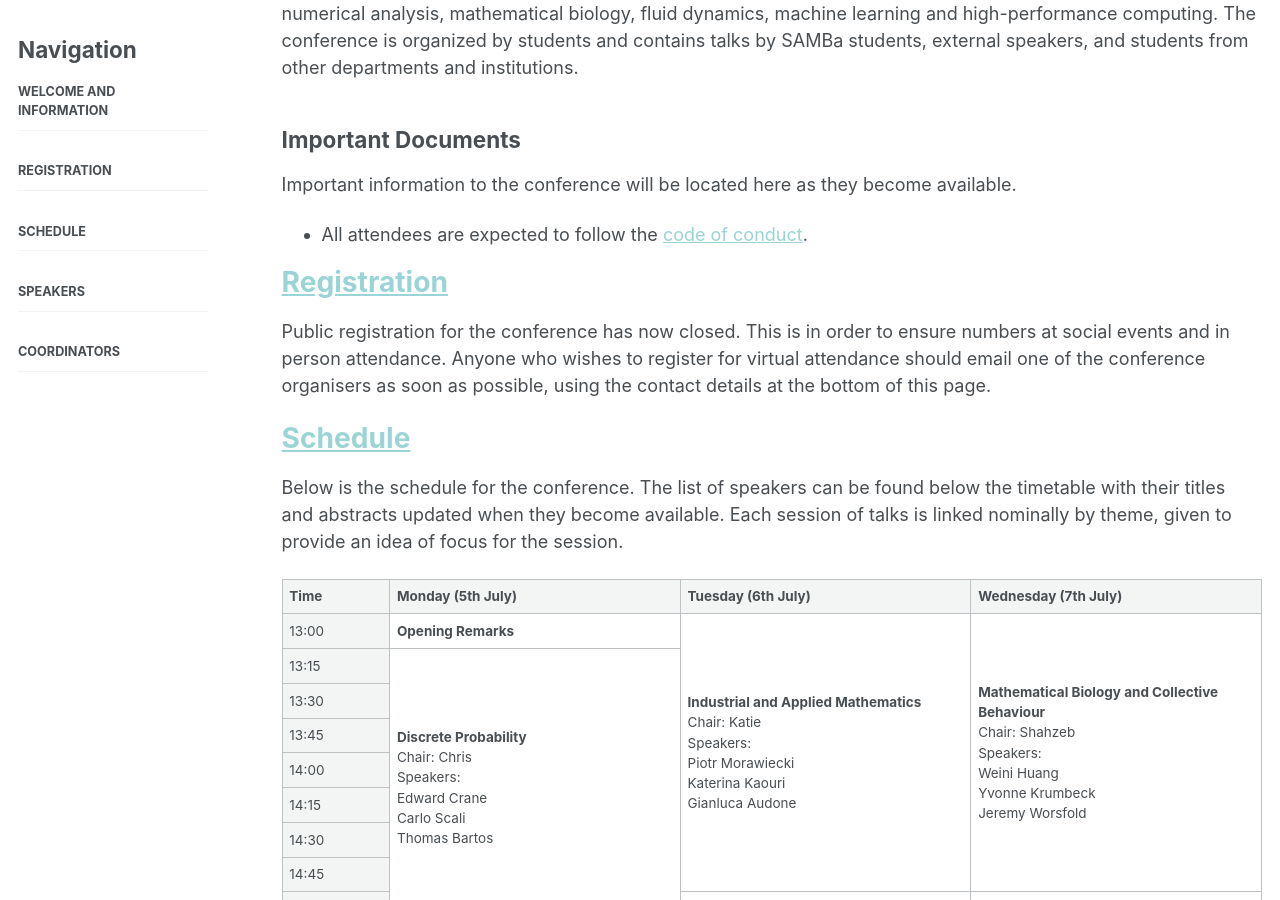
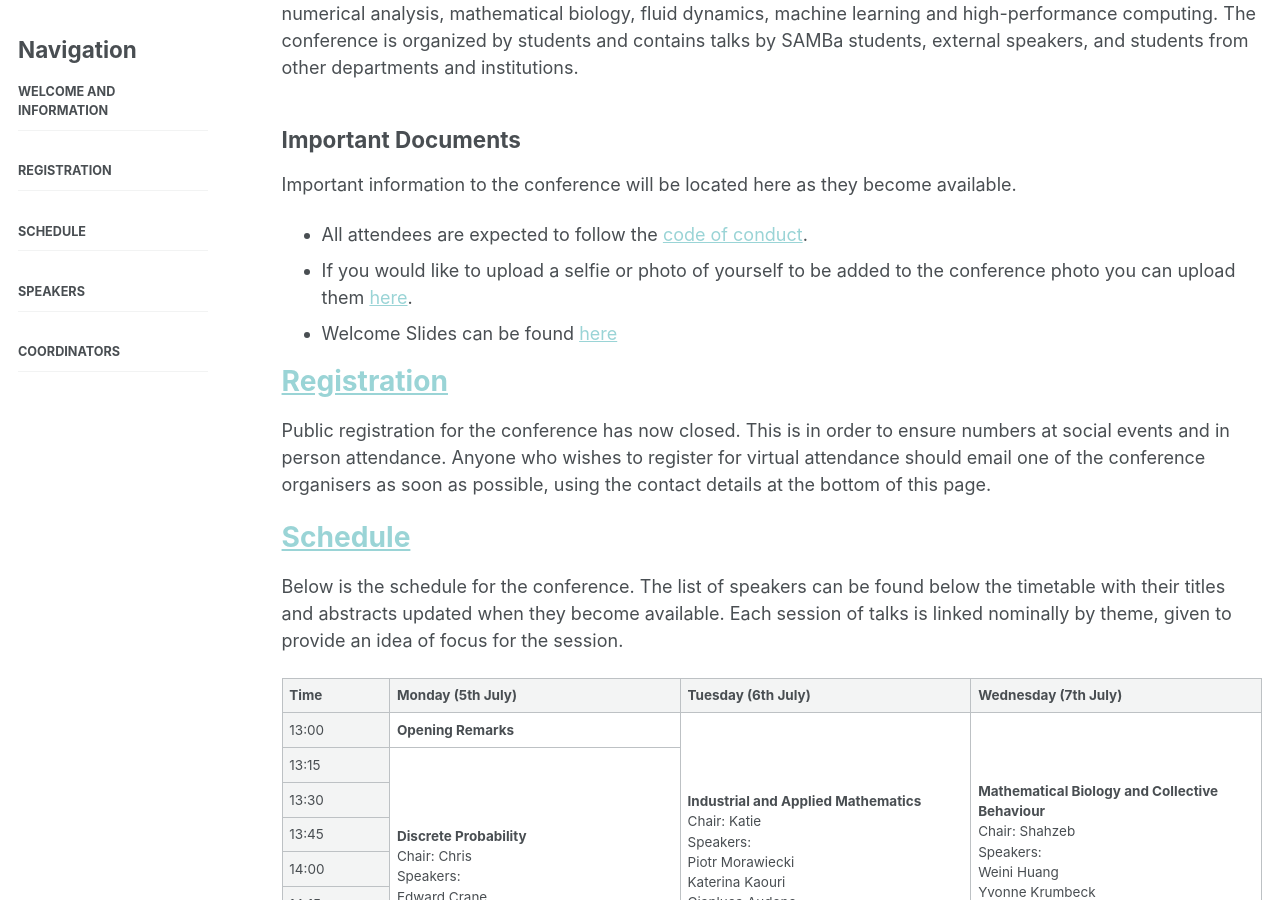
Before and after one commit to kap39/kap39.github.io, a Jekyll site: the page built from _pages/SAMBa-Conference.md, in a window 1280 px wide and 900 px high, scrolled down 1087 px. Built offline with Jekyll 4.4.1, drawn with Linux system fonts in a browser that asks for light colours.

Commit message:
added selfies and welcome slides to website

```diff
--- a/_pages/SAMBa-Conference.md
+++ b/_pages/SAMBa-Conference.md
@@ -24,6 +24,8 @@ The SAMBa conference is an opportunity for students to showcase their work to me
 ## Important Documents
 Important information to the conference will be located here as they become available.
 * All attendees are expected to follow the [code of conduct](https://kap39.github.io/files/CodeOfConduct.pdf "not yet available").
+* If you would like to upload a selfie or photo of yourself to be added to the conference photo you can upload them [here](https://formfaca.de/sm/ta5gAoQMF).
+* Welcome Slides can be found [here](https://kap39.github.io/files/WelcomeSlides.pdf)
 
 
 
```
Also changed, not shown: 1 other file.
